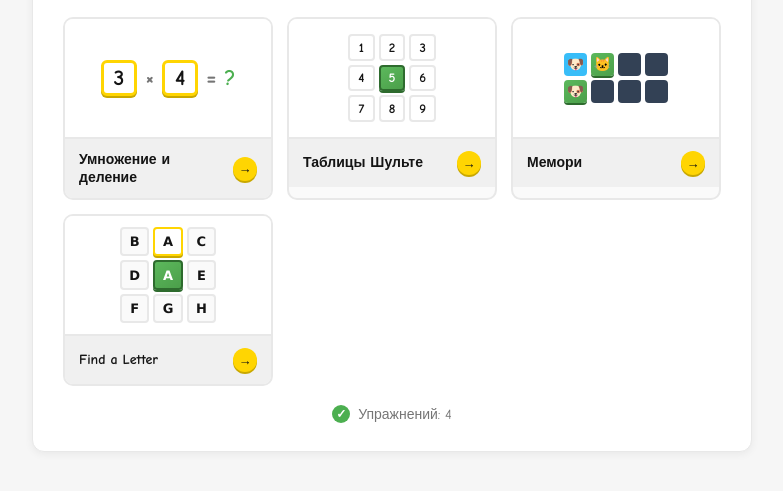
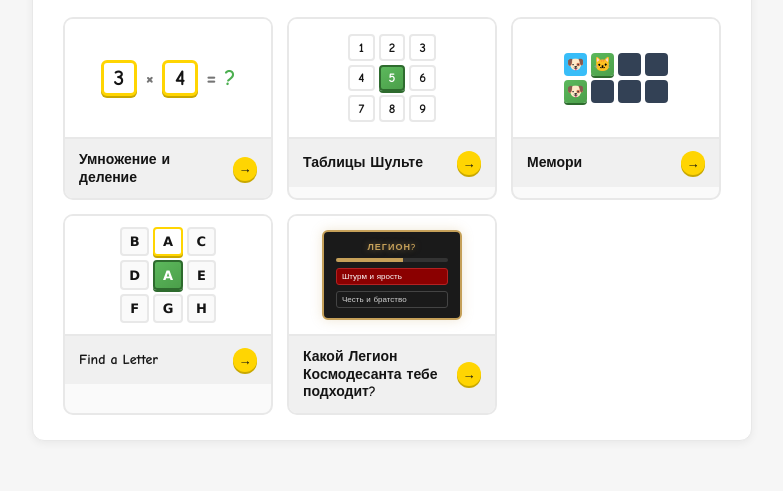
Before and after one commit to brainrot-exorcist/npc-school, a plain HTML site: page index.html in a window 1280 px wide. Shown: the part 77-568 px from the top of the page, without its empty margins (248-1031 px from the left). Drawn offline with Linux system fonts and the light colour scheme.

Commit message:
Add files via upload

```diff
--- a/index.html
+++ b/index.html
@@ -25,7 +25,6 @@
     display: grid;
     grid-template-columns: repeat(auto-fill, minmax(200px, 1fr));
     gap: 14px;
-    margin-bottom: 16px;
   }
 
   .item {
@@ -146,6 +145,37 @@
     box-shadow: 0 2px 0 #2e6b2e;
   }
 
+  /* --- Превью «Легион» --- */
+  .prev-legion {
+    width: 140px;
+    padding: 10px 12px;
+    background: #1a1a1a;
+    border: 2px solid #c5a059;
+    border-radius: 6px;
+    box-shadow: 0 0 12px rgba(197,160,89,0.25);
+    display: flex; flex-direction: column; gap: 6px;
+  }
+  .prev-legion .lg-title {
+    font-size: 9px; font-weight: bold;
+    color: #c5a059; text-transform: uppercase;
+    letter-spacing: 1px; text-align: center;
+    text-shadow: 0 0 6px rgba(197,160,89,0.5);
+  }
+  .prev-legion .lg-bar {
+    height: 4px; background: #333; border-radius: 2px; overflow: hidden;
+  }
+  .prev-legion .lg-bar div {
+    height: 100%; width: 60%; background: #c5a059;
+  }
+  .prev-legion .lg-opt {
+    font-size: 8px; color: #d4d4d4;
+    border: 1px solid #444; border-radius: 3px;
+    padding: 3px 5px; text-align: left;
+  }
+  .prev-legion .lg-opt.hot {
+    background: #8b0000; border-color: #b22222; color: #fff;
+  }
+
   /* --- Превью по умолчанию --- */
   .prev-default {
     display: flex; flex-direction: column; align-items: center; gap: 6px;
@@ -178,19 +208,6 @@
   }
   .item:hover .arrow { transform: translateX(2px); }
 
-  /* ===== Статус ===== */
-  .status {
-    font-size: 14px; color: #757575;
-    display: flex; align-items: center; justify-content: center;
-    gap: 8px; min-height: 24px; margin-top: 8px;
-  }
-  .status .ico {
-    width: 18px; height: 18px; border-radius: 50%;
-    display: inline-flex; align-items: center; justify-content: center;
-    font-size: 12px; font-weight: bold; background: #4caf50; color: #fff;
-  }
-  .status .ico.error { background: #e07a7a; }
-
   .empty {
     padding: 20px; color: #757575; font-size: 14px;
     background: #fbfbfb; border-radius: 8px;
@@ -211,40 +228,28 @@
 <div class="card">
   <h1>Упражнения</h1>
   <div class="list" id="list"></div>
-  <div class="status" id="status"></div>
 </div>
 
 <script>
   /* ============================================================
-     СПИСОК УПРАЖНЕНИЙ
+     СПИСОК
      ------------------------------------------------------------
      file    — имя HTML-файла (обязательно, буква в букву)
-     preview — тип превью: "math" | "schulte" | "memory" | "letters"
-     Название берётся из <h1> упражнения.
+     preview — тип превью: "math" | "schulte" | "memory" | "letters" | "legion"
+     Название берётся из <h1> файла.
      ============================================================ */
   const EXERCISES = [
     { file: "умножение деление.html", preview: "math" },
     { file: "шульте.html",            preview: "schulte" },
     { file: "мемори.html",            preview: "memory" },
     { file: "find-a-letter.html",     preview: "letters" },
+    { file: "40k_legion.html",        preview: "legion" },
   ];
 
   (async function () {
     'use strict';
 
     var listEl = document.getElementById('list');
-    var statusEl = document.getElementById('status');
-
-    function setStatus(text, isError) {
-      statusEl.innerHTML = '';
-      var ico = document.createElement('span');
-      ico.className = 'ico' + (isError ? ' error' : '');
-      ico.textContent = isError ? '×' : '✓';
-      var span = document.createElement('span');
-      span.textContent = text;
-      statusEl.appendChild(ico);
-      statusEl.appendChild(span);
-    }
 
     async function getName(file) {
       try {
@@ -295,7 +300,6 @@
         html += '</div>';
         wrap.innerHTML = html;
       } else if (type === 'letters') {
-        // мини-сетка 3×3: одна целевая A (жёлтая рамка), одна уже найдена (зелёная)
         var cells = [
           { ch: 'B', cls: '' },
           { ch: 'A', cls: 'target' },
@@ -314,6 +318,14 @@
         }
         html += '</div>';
         wrap.innerHTML = html;
+      } else if (type === 'legion') {
+        wrap.innerHTML =
+          '<div class="prev-legion">' +
+            '<div class="lg-title">Легион?</div>' +
+            '<div class="lg-bar"><div></div></div>' +
+            '<div class="lg-opt hot">Штурм и ярость</div>' +
+            '<div class="lg-opt">Честь и братство</div>' +
+          '</div>';
       } else {
         wrap.innerHTML =
           '<div class="prev-default">' +
@@ -325,7 +337,6 @@
     }
 
     if (!EXERCISES.length) {
-      setStatus('Список упражнений пуст', false);
       listEl.innerHTML = '<div class="empty">Пока нет упражнений.</div>';
       return;
     }
@@ -358,8 +369,6 @@
 
       listEl.appendChild(a);
     });
-
-    setStatus('Упражнений: ' + entries.length, false);
   })();
 </script>
 </body>
```
